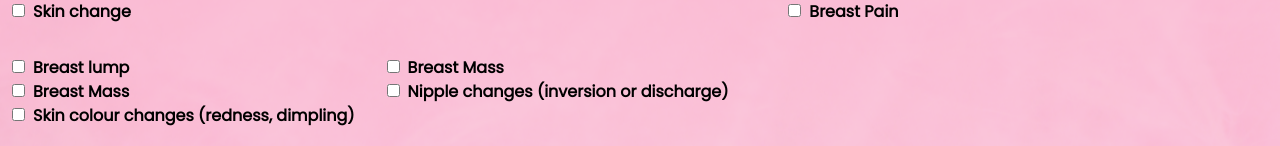
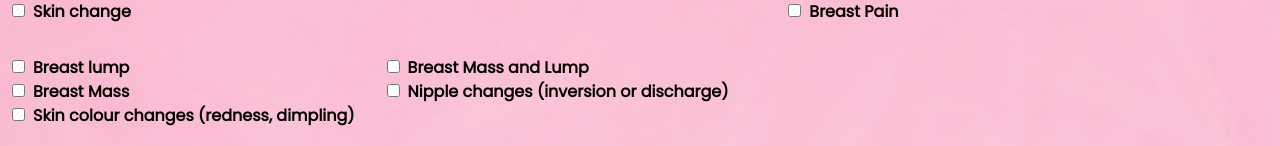
Before and after one commit to Olarenwaju/bcds, a React (Create React App) app: page /diagnosis in a window 1280 px wide. Shown: the part 476-622 px from the top of the page. Built offline with nearby package versions, Linux system fonts and the light colour scheme.

Commit message:
finished website

```diff
--- a/src/pages/Diagnosis.js
+++ b/src/pages/Diagnosis.js
@@ -43,7 +43,7 @@ const Diagnosis = () => {
 		},
 
 		{
-			symptoms: ['Breast Mass', 'Nipple changes (inversion or discharge)',],
+			symptoms: ['Breast Mass and Lump', 'Nipple changes (inversion or discharge)',],
 			diagnosis: 'Hormone Receptor-Positive Breast Cancer',
 			recommendations: ['Hormone therapy (tamoxifen, aromatase inhibitors)', 'Chemotherapy (in some cases)', 'Surgery (lumpectomy or mastectomy)'],
 		},
```
